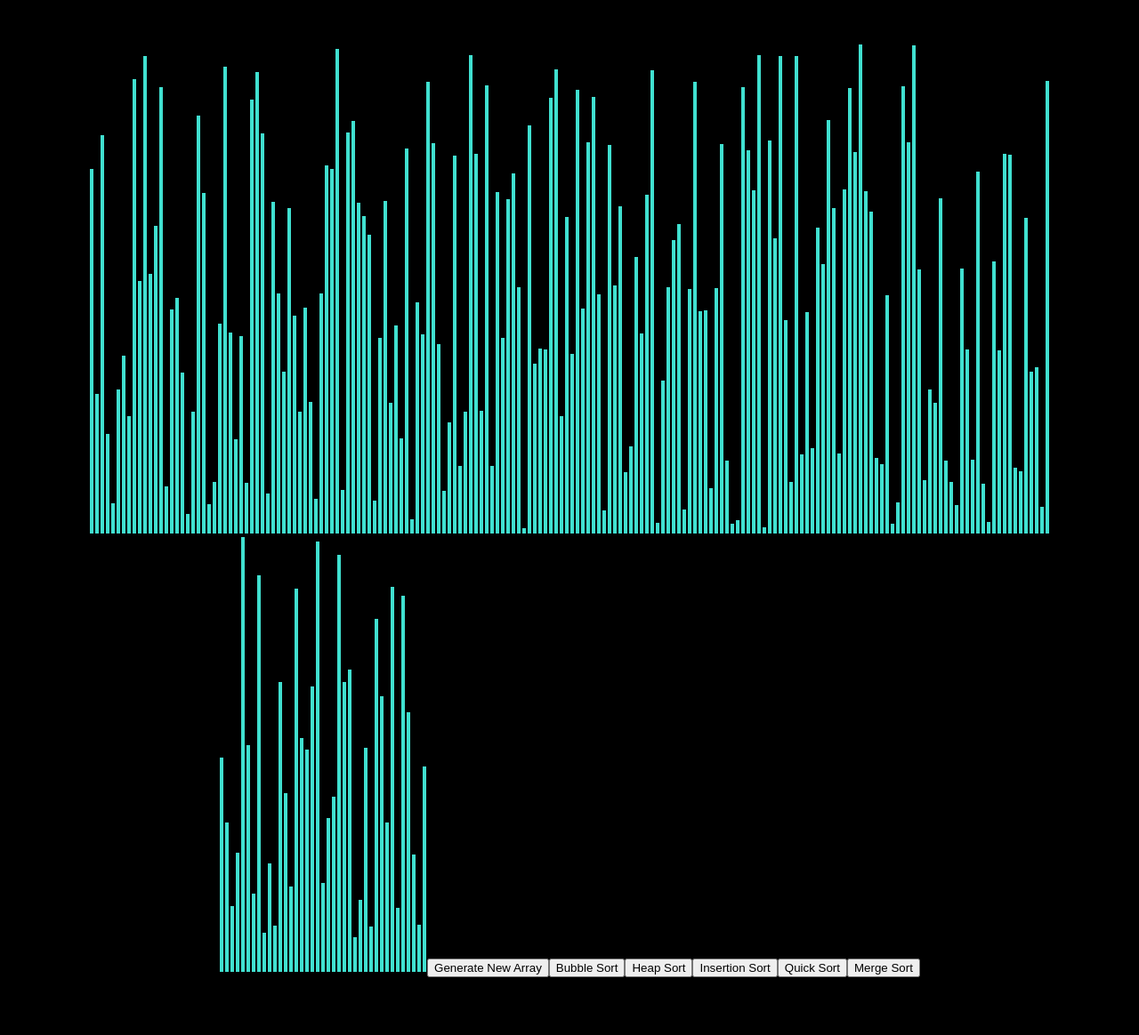
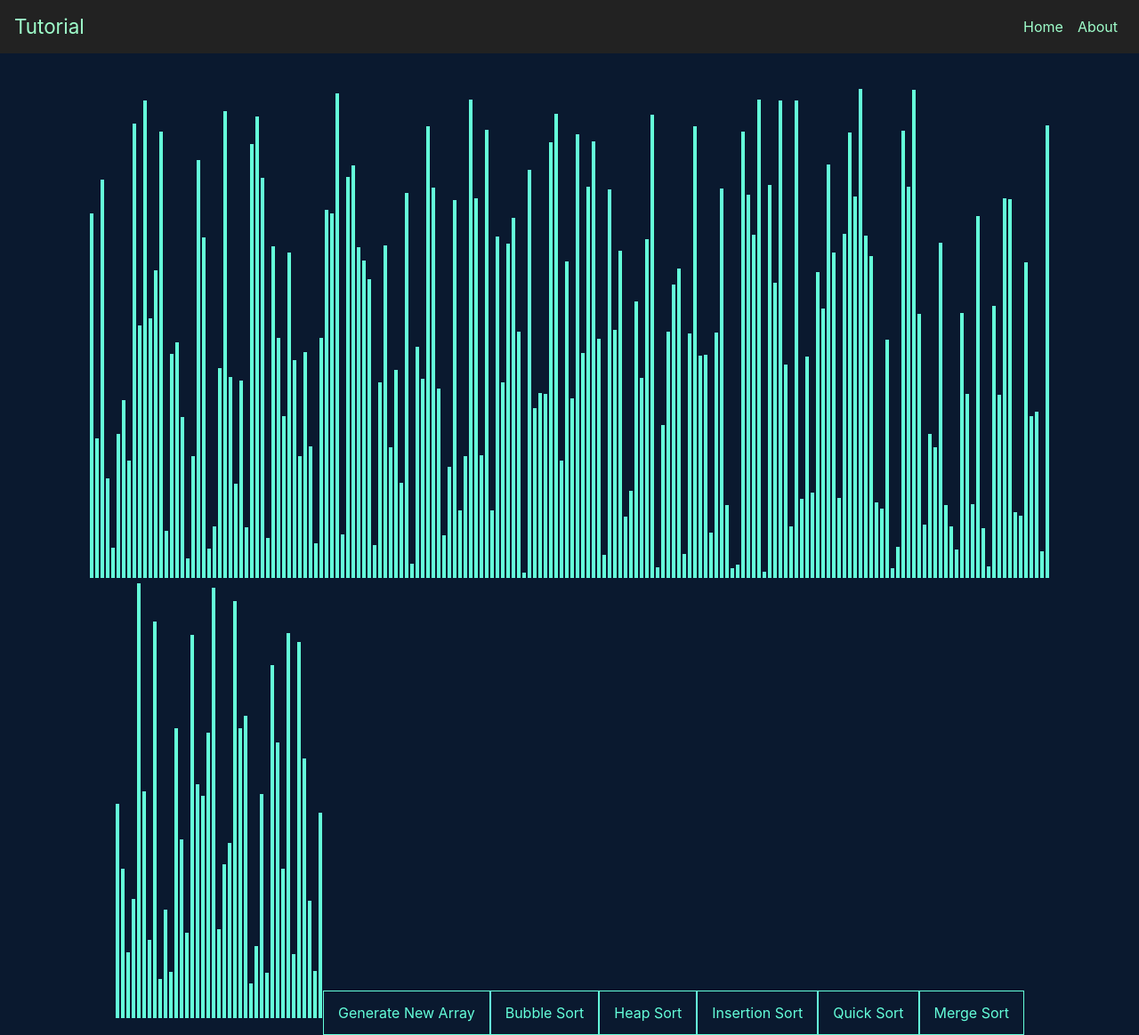
Before and after one commit to salazarbrandon1257/sorting-visualizer, a React (Create React App) app: page / in a window 1280 px wide. Shown: the whole page at 89% size. Before the commit the page ends 1099 px from the top, so only its background shows below. Built offline with nearby package versions, Linux system fonts and the light colour scheme.

Commit message:
main2 : Made buttons nicer, changed background color, and added navbar

```diff
--- a/public/index.html
+++ b/public/index.html
@@ -10,6 +10,10 @@
       content="Web site created using create-react-app"
     />
     <link rel="apple-touch-icon" href="%PUBLIC_URL%/logo192.png" />
+
+    <!-- Including Font Awesome -->
+    <link rel="stylesheet" href="https://use.fontawesome.com/releases/v5.7.2/css/all.css" integrity="sha384-fnmOCqbTlWIlj8LyTjo7mOUStjsKC4pOpQbqyi7RrhN7udi9RwhKkMHpvLbHG9Sr" crossorigin="anonymous">
+
     <!--
       manifest.json provides metadata used when your web app is installed on a
       user's mobile device or desktop. See https://developers.google.com/web/fundamentals/web-app-manifest/
@@ -26,7 +30,8 @@
     -->
     <title>React App</title>
   </head>
-  <body>
+  <body style="background-color: #0a192f">
+
     <noscript>You need to enable JavaScript to run this app.</noscript>
     <div id="root"></div>
     <!--
--- a/src/App.js
+++ b/src/App.js
@@ -1,11 +1,21 @@
 import React from 'react';
 import SortingVisualizer from './SortingVisualizer/SortingVisualizer';
 import './App.css';
+import '../node_modules/bootstrap/dist/css/bootstrap.min.css';
+import { BrowserRouter as Router, Route, Switch } from "react-router-dom";
+import { NavigationBar } from './components/NavigationBar';
 
 function App() {
   const isBackgroundRed = true;
   return (
     <div className="App">
+      <React.Fragment>
+        <Router>
+          <NavigationBar />
+        </Router>
+      </React.Fragment>
+      <div>
+      </div>
       <SortingVisualizer></SortingVisualizer>
     </div>
   );
--- a/src/SortingVisualizer/SortingVisualizer.css
+++ b/src/SortingVisualizer/SortingVisualizer.css
@@ -1,9 +1,8 @@
 .array-container {
     position: absolute;
-    top: 50px;
+    top: 100px;
     left: 100px;
     right: 100px;
-    /* top: 100px; */
   }
 
   .array-bar {
@@ -11,3 +10,25 @@
     display: inline-block;
     margin: 0 1px;
   }
+
+button {
+      color: #64ffda;
+      background-color: transparent;
+      border: 1px solid #64ffda;
+      border-radius: var(--border-radius);
+      padding: 0.75rem 1rem;
+      font-family: var(--font-mono);
+      line-height: 1;
+      text-decoration: none;
+      cursor: pointer;
+      transition: var(--transition);
+      margin-left: 15px;
+      font-size: var(--fz-xs);
+}
+button:hover {
+  color: white;
+}
+button:active {
+  transform: scale(0.98);
+  box-shadow: 3px 2px 22px 1px rgba(0, 0, 0, 0.24);
+}
--- a/src/SortingVisualizer/SortingVisualizer.jsx
+++ b/src/SortingVisualizer/SortingVisualizer.jsx
@@ -13,7 +13,7 @@ const ANIMATION_SPEED_MS = 1;
 const NUMBER_OF_ARRAY_BARS = 219;
 
 // This is the main color of the array bars.
-const PRIMARY_COLOR = 'turquoise';
+const PRIMARY_COLOR = '#64ffda';
 
 // This is the color of array bars that are being compared throughout the animations.
 const SECONDARY_COLOR = 'red';
--- /dev/null
+++ b/src/components/NavigationBar.js
@@ -0,0 +1,34 @@
+import React from 'react';
+import { Nav, Navbar, Form, FormControl } from 'react-bootstrap';
+import styled from 'styled-components';
+const Styles = styled.div`
+  .navbar { background-color: #222; }
+  a, .navbar-nav, .navbar-light .nav-link {
+    color: #9FFFCB;
+    &:hover { color: white; }
+  }
+  .navbar-brand {
+    font-size: 1.4em;
+    color: #9FFFCB;
+    &:hover { color: white; }
+  }
+  .form-center {
+    position: absolute !important;
+    left: 25%;
+    right: 25%;
+  }
+`;
+export const NavigationBar = () => (
+  <Styles>
+    <Navbar expand="lg">
+      <Navbar.Brand href="/">Tutorial</Navbar.Brand>
+      <Navbar.Toggle aria-controls="basic-navbar-nav"/>
+      <Navbar.Collapse id="basic-navbar-nav">
+        <Nav className="ml-auto">
+          <Nav.Item><Nav.Link href="/">Home</Nav.Link></Nav.Item>
+          <Nav.Item><Nav.Link href="/about">About</Nav.Link></Nav.Item>
+        </Nav>
+      </Navbar.Collapse>
+    </Navbar>
+  </Styles>
+)
```
Also changed, not shown: package.json (+6 -1 lines), 1 other file (tests, documents, lock files or other folders).
